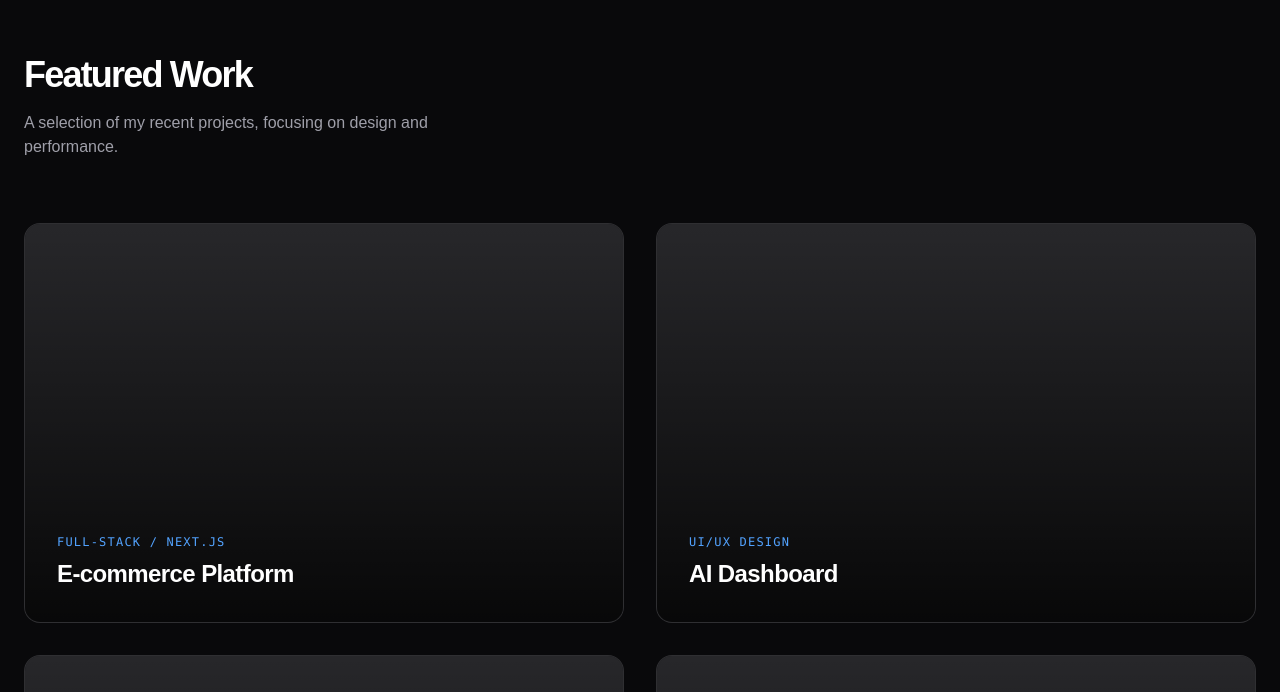
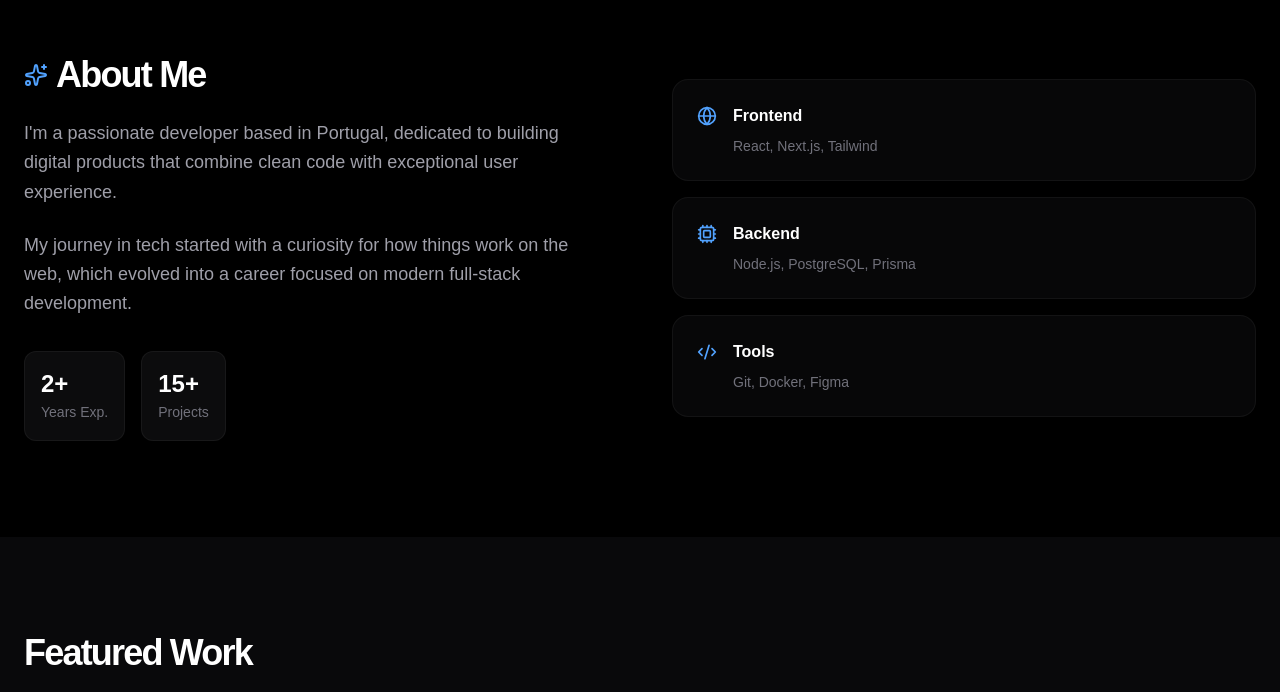
Before and after one commit to JoseGomes6/Portfolio, a Next.js app: page / in a window 1280 px wide. Shown: the part 841-1533 px from the top of the page. Built offline with nearby package versions, Linux system fonts and the light colour scheme.

Commit message:
feat: add about section with tech stack and experience stats

```diff
--- a/app/page.tsx
+++ b/app/page.tsx
@@ -1,6 +1,7 @@
 import Hero from "@/components/Hero";
 import Navbar from "@/components/Navbar";
 import ProjectCard from "@/components/ProjectCard";
+import About from "@/components/About";
 import Contact from "@/components/Contact";
 import Footer from "@/components/Footer";
 import { Instagram, Github, Palette } from "lucide-react";
@@ -10,6 +11,7 @@ export default function Home() {
     <main className="bg-zinc-950 min-h-screen">
       <Navbar />
       <Hero />
+      <About />
 
       {/* Section: Projects */}
       <section id="projects" className="py-24 px-6">
--- /dev/null
+++ b/components/About.tsx
@@ -0,0 +1,79 @@
+"use client";
+import { motion } from "framer-motion";
+import { Code2, Cpu, Globe, Sparkles } from "lucide-react";
+
+export default function About() {
+  const skills = [
+    {
+      name: "Frontend",
+      tech: "React, Next.js, Tailwind",
+      icon: <Globe size={20} />,
+    },
+    {
+      name: "Backend",
+      tech: "Node.js, PostgreSQL, Prisma",
+      icon: <Cpu size={20} />,
+    },
+    { name: "Tools", tech: "Git, Docker, Figma", icon: <Code2 size={20} /> },
+  ];
+
+  return (
+    <section id="about" className="py-24 px-6 bg-black">
+      <div className="max-w-7xl mx-auto">
+        <div className="grid grid-cols-1 md:grid-cols-2 gap-16 items-center">
+          {/* Lado Esquerdo: Texto */}
+          <motion.div
+            initial={{ opacity: 0, x: -20 }}
+            whileInView={{ opacity: 1, x: 0 }}
+            viewport={{ once: true }}
+          >
+            <h2 className="text-white text-4xl font-bold mb-6 tracking-tighter flex items-center gap-2">
+              <Sparkles className="text-blue-400" /> About Me
+            </h2>
+            <p className="text-zinc-400 text-lg leading-relaxed mb-6">
+              I&apos;m a passionate developer based in Portugal, dedicated to
+              building digital products that combine clean code with exceptional
+              user experience.
+            </p>
+            <p className="text-zinc-400 text-lg leading-relaxed mb-8">
+              My journey in tech started with a curiosity for how things work on
+              the web, which evolved into a career focused on modern full-stack
+              development.
+            </p>
+
+            <div className="flex gap-4">
+              <div className="bg-zinc-900/50 border border-white/5 p-4 rounded-xl">
+                <span className="block text-2xl font-bold text-white">2+</span>
+                <span className="text-zinc-500 text-sm">Years Exp.</span>
+              </div>
+              <div className="bg-zinc-900/50 border border-white/5 p-4 rounded-xl">
+                <span className="block text-2xl font-bold text-white">15+</span>
+                <span className="text-zinc-500 text-sm">Projects</span>
+              </div>
+            </div>
+          </motion.div>
+
+          {/* Lado Direito: Skills Cards */}
+          <div className="grid gap-4">
+            {skills.map((skill, index) => (
+              <motion.div
+                key={index}
+                initial={{ opacity: 0, y: 10 }}
+                whileInView={{ opacity: 1, y: 0 }}
+                transition={{ delay: index * 0.1 }}
+                viewport={{ once: true }}
+                className="p-6 bg-zinc-900/30 border border-white/5 rounded-2xl hover:border-blue-500/30 transition-colors group"
+              >
+                <div className="flex items-center gap-4 mb-2 text-blue-400">
+                  {skill.icon}
+                  <h3 className="text-white font-semibold">{skill.name}</h3>
+                </div>
+                <p className="text-zinc-500 text-sm ml-9">{skill.tech}</p>
+              </motion.div>
+            ))}
+          </div>
+        </div>
+      </div>
+    </section>
+  );
+}
```
